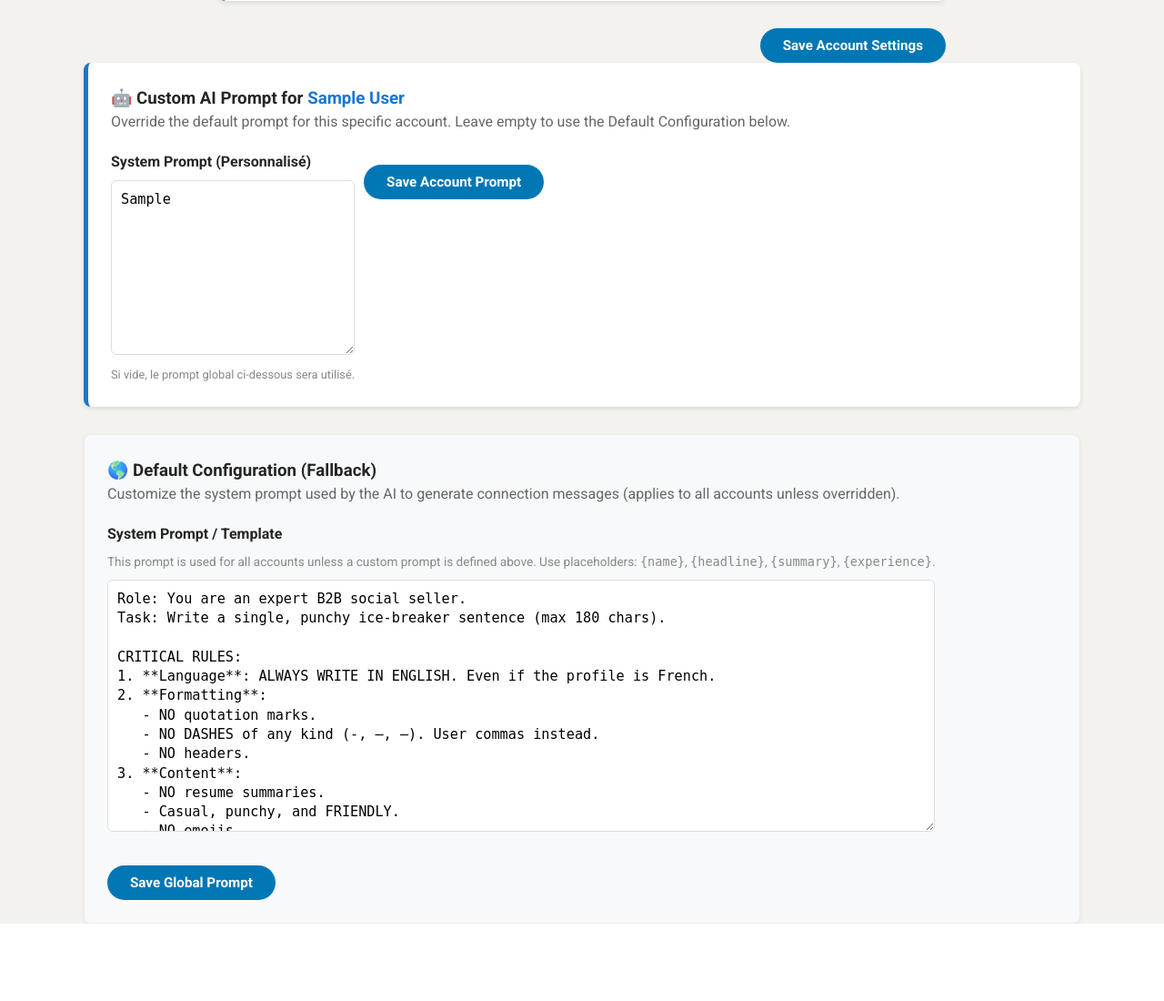
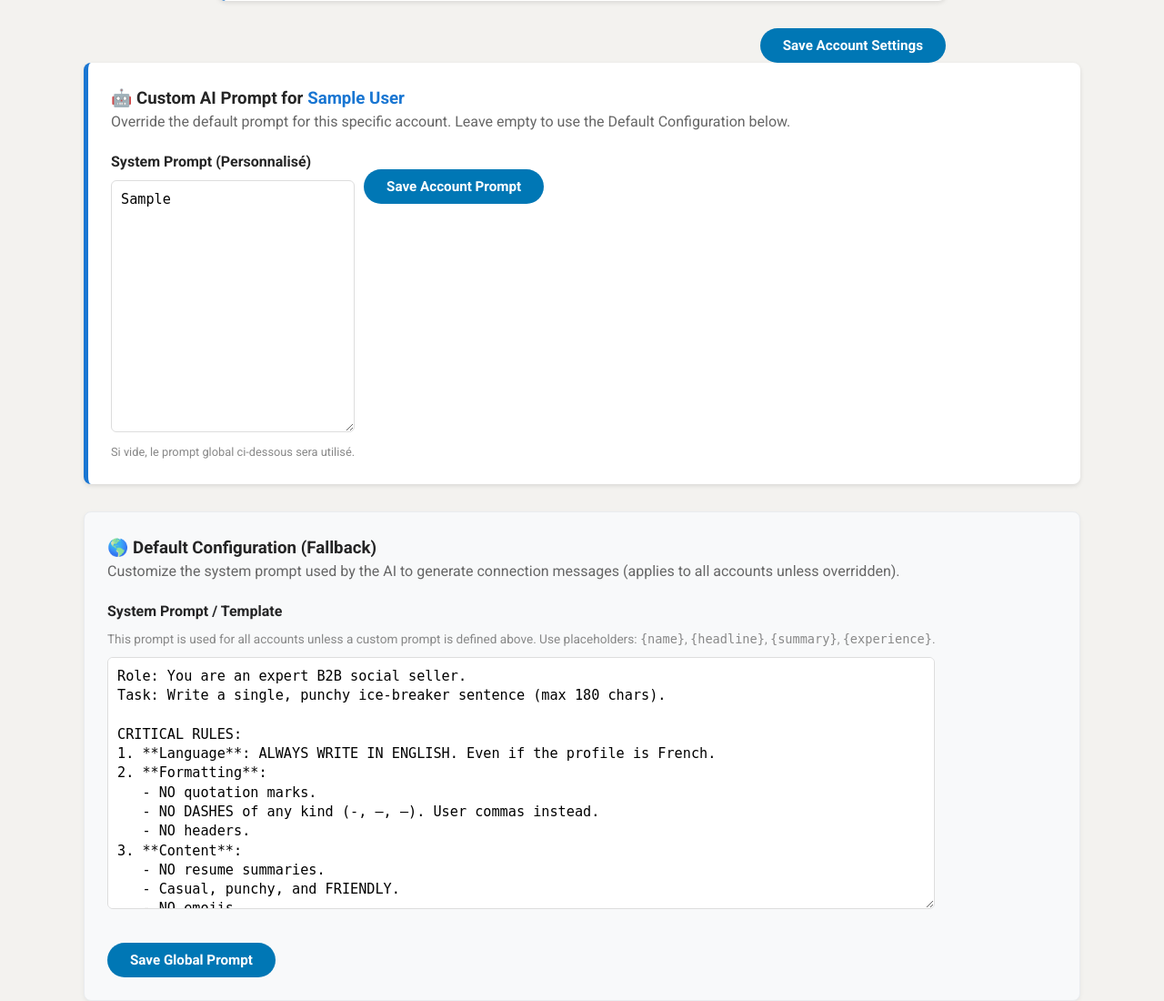
Before and after one commit to Seka35/linkedin-mvp, a Flask app: page /settings in a window 1280 px wide. Shown: the part 866-1966 px from the top of the page at 91% size. Before the commit the page ends 1881 px from the top, so only its background shows below. Run offline with Flask 3, Linux system fonts and the light colour scheme; the visitor is signed in with stand-in values (Sample User, id 1); tables that the repository leaves empty hold one stand-in row (values such as "Sample post").

Commit message:
Fix: Settings page layout inconsistencies

```diff
--- a/web/templates/settings.html
+++ b/web/templates/settings.html
@@ -131,12 +131,12 @@
         <div class="form-group">
             <label style="font-weight: 600; display: block; margin-bottom: 8px;">System Prompt
                 (Personnalisé)</label>
-            <textarea name="system_prompt" rows="8" placeholder="You are a CEO..."
+            <textarea name="system_prompt" rows="12" placeholder="You are a CEO..."
                 style="width: 100%; padding: 10px; border: 1px solid #ddd; border-radius: 6px; font-family: monospace; line-height: 1.4;">{{ current_account.system_prompt or '' }}</textarea>
             <p style="font-size: 0.8em; color: #888; margin-top: 5px;">Si vide, le prompt global ci-dessous sera
                 utilisé.</p>
         </div>
-        <div style="text-align: right; margin-top: 15px;">
+        <div style="margin-top: 20px; text-align: right;">
             <button type="submit" class="btn-primary" style="padding: 10px 25px;">Save Account Prompt</button>
         </div>
     </form>
```
